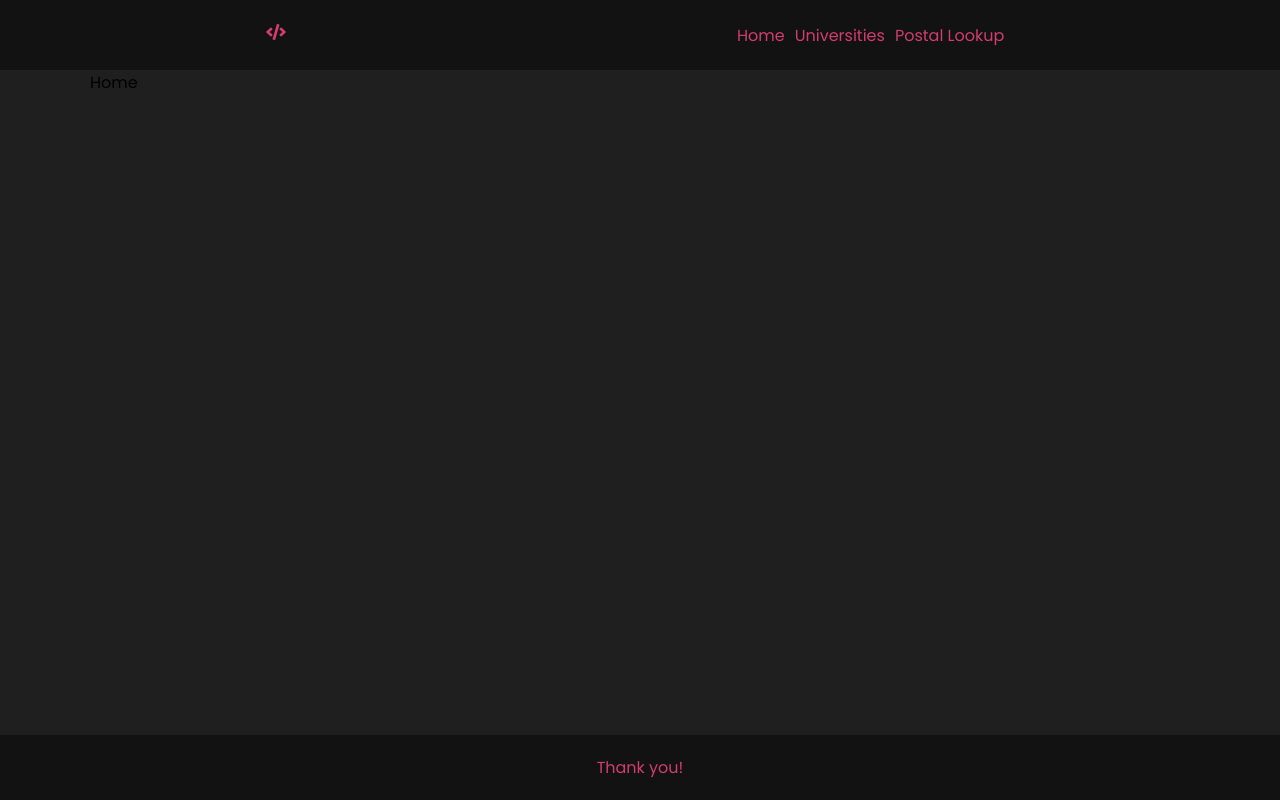
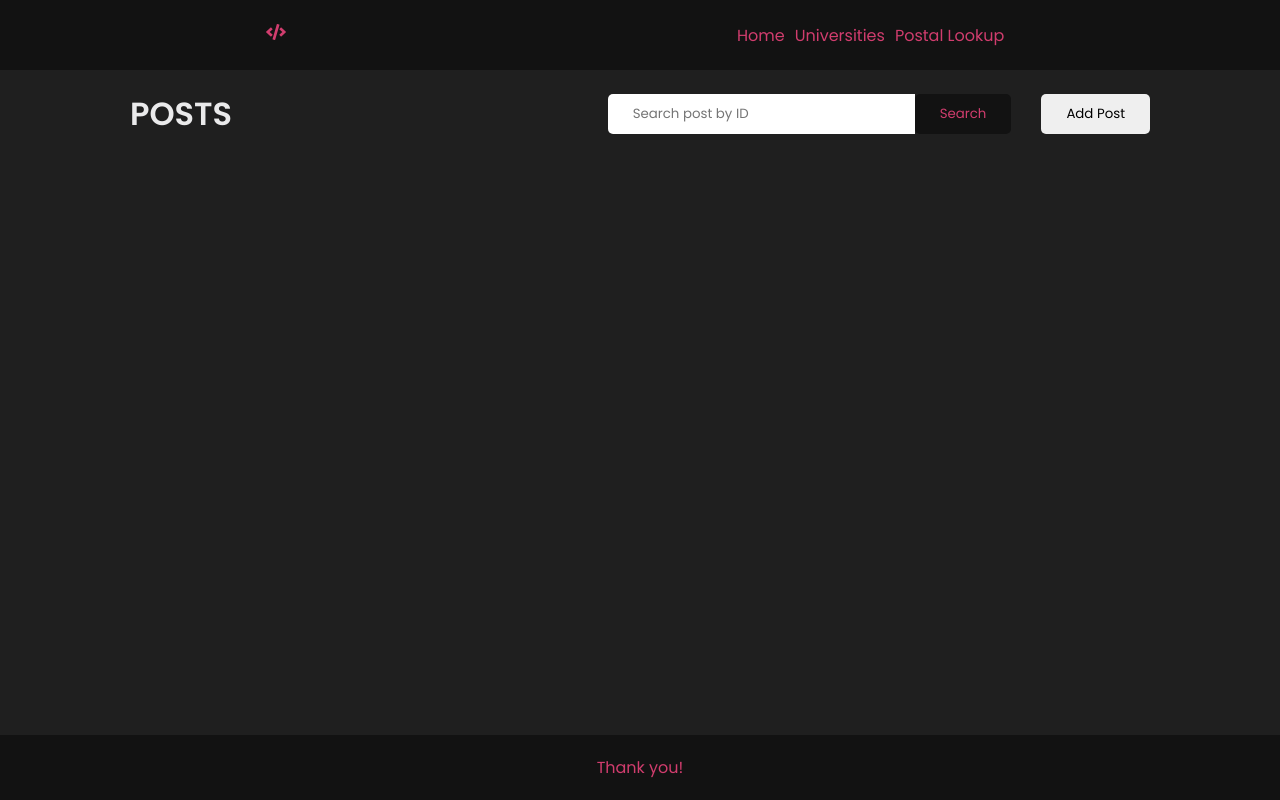
Before and after one commit to ejoseph89/emil-joseph_launchpad-react-code-challenge, a React (Create React App) app: page / in a window 1280 px wide. Built offline with nearby package versions, Linux system fonts and the light colour scheme.

Commit message:
added style to home

```diff
--- a/src/App.css
+++ b/src/App.css
@@ -20,6 +20,18 @@ a {
   text-decoration: none;
 }
 
+input {
+  font-family: var(--main-font);
+}
+
+button {
+  font-family: var(--main-font);
+}
+
+button:hover {
+  cursor: pointer;
+}
+
 .App {
   background-color: var(--dark-grey);
   height: 100vh ;
--- a/src/pages/Home.jsx
+++ b/src/pages/Home.jsx
@@ -9,7 +9,16 @@ const Home = () => {
 
   return (
     <section className={classes.homeContainer}>
-      Home
+      <div className={classes.header}>
+        <h2>POSTS</h2>
+        <div className={classes.homeActions}>
+          <form>
+            <input type="text" placeholder='Search post by ID' />
+            <button>Search</button>
+          </form>
+          <button>Add Post</button>
+        </div>
+      </div>
     </section>
   )
 }
--- a/src/pages/Home.module.css
+++ b/src/pages/Home.module.css
@@ -3,3 +3,50 @@
   max-width: 1100px;
   margin: 0 auto;
 }
+
+.header {
+  padding: 20px 40px;
+
+  display: flex;
+  justify-content: space-between;
+}
+
+.header h2 {
+  font-size: 2rem;
+  color: var(--light-text-grey);
+}
+
+.homeActions {
+  display: flex;
+  justify-content: flex-end;
+  align-items: center;
+}
+
+.homeActions form {
+  margin-right: 30px;
+}
+
+.homeActions form input,
+.homeActions form button {
+  padding: 10px 25px;
+  border: none;
+  background-color: #fff;
+}
+
+.homeActions form input {
+  border-top-left-radius: 5px;
+  border-bottom-left-radius: 5px;
+}
+
+.homeActions form button {
+  border-top-right-radius: 5px;
+  border-bottom-right-radius: 5px;
+  background-color: var(--dark-grey);
+  color: var(--accent-pink);
+}
+
+.header button {
+  padding: 10px 25px;
+  border: none;
+  border-radius: 5px;
+}
```
